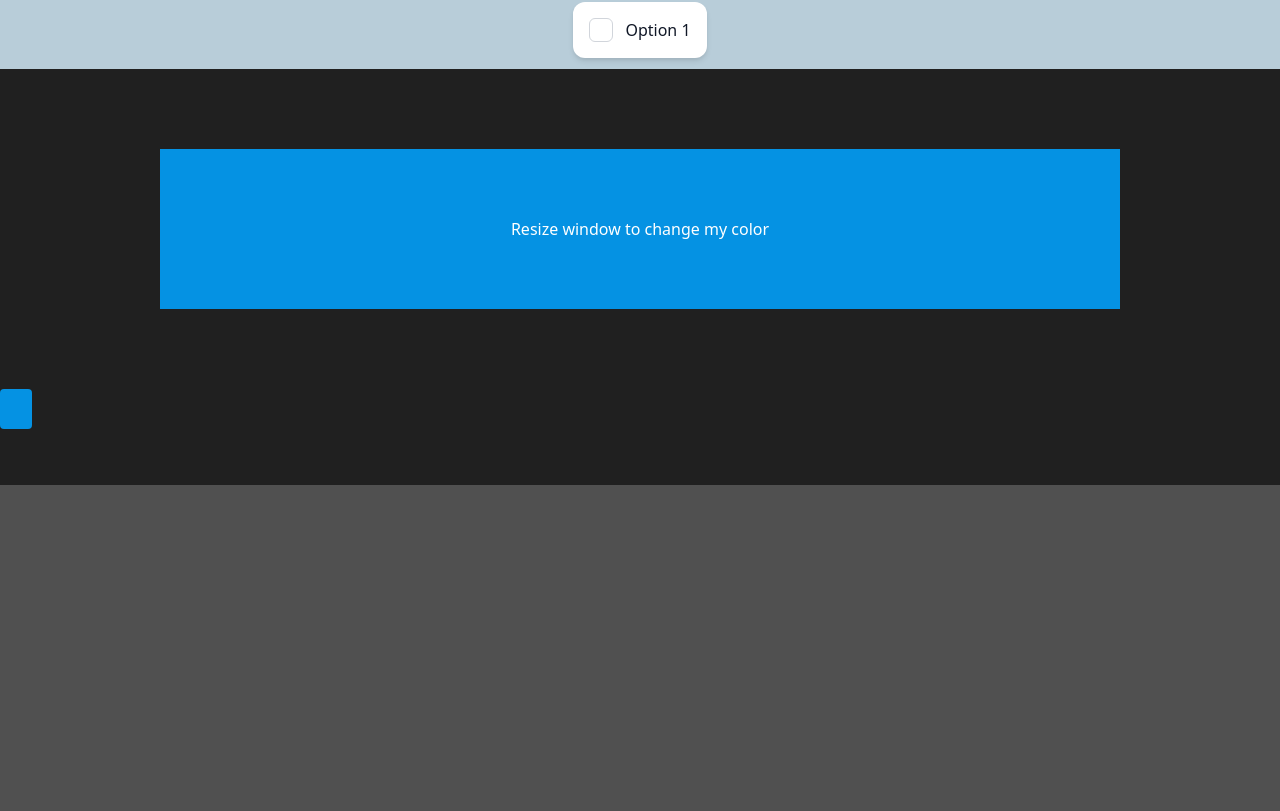
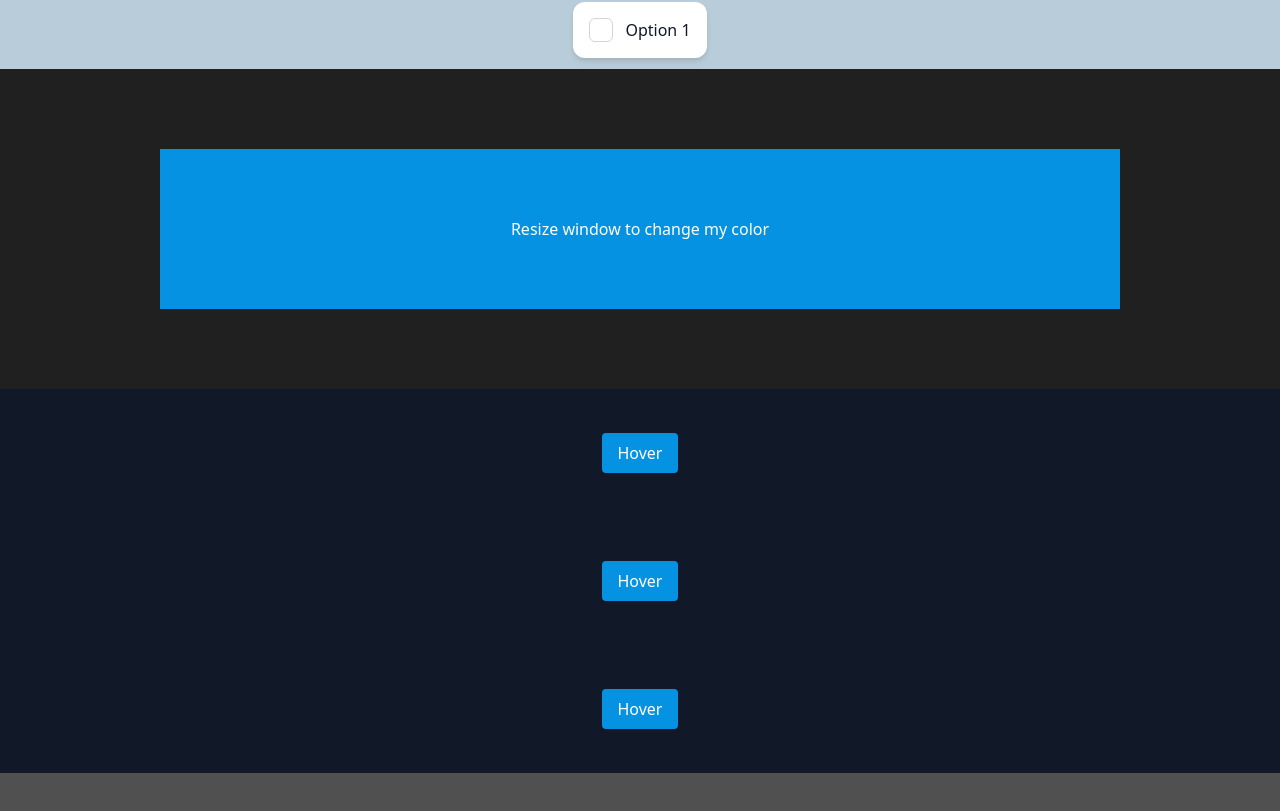
Before and after one commit to timthedev07/learn-tailwind-css, a Next.js app: page / in a window 1280 px wide. Shown: the part 315-1126 px from the top of the page. Built offline with nearby package versions, Linux system fonts and the light colour scheme.

Commit message:
complete transitions.tsx

```diff
--- a/src/components/Transitions.tsx
+++ b/src/components/Transitions.tsx
@@ -2,6 +2,16 @@ import { FC } from "react";
 
 export const Transitions: FC = () => {
   return (
-    <button className="btn transition hover:bg-cyanElementBackdrop transform hover:scale-110"></button>
+    <section className="flex bg-gray-900 justify-around items-center h-96 flex-col">
+      <button className="btn transition duration-200 ease-in delay-75 hover:bg-cyanElementBackdrop transform hover:scale-110">
+        Hover
+      </button>
+      <button className="btn transition duration-500 ease-out delay-500 hover:bg-cyanElementBackdrop transform hover:scale-110">
+        Hover
+      </button>
+      <button className="btn transition duration-1000 ease-in-out delay-1000 hover:bg-cyanElementBackdrop transform hover:scale-110">
+        Hover
+      </button>
+    </section>
   );
 };
```
